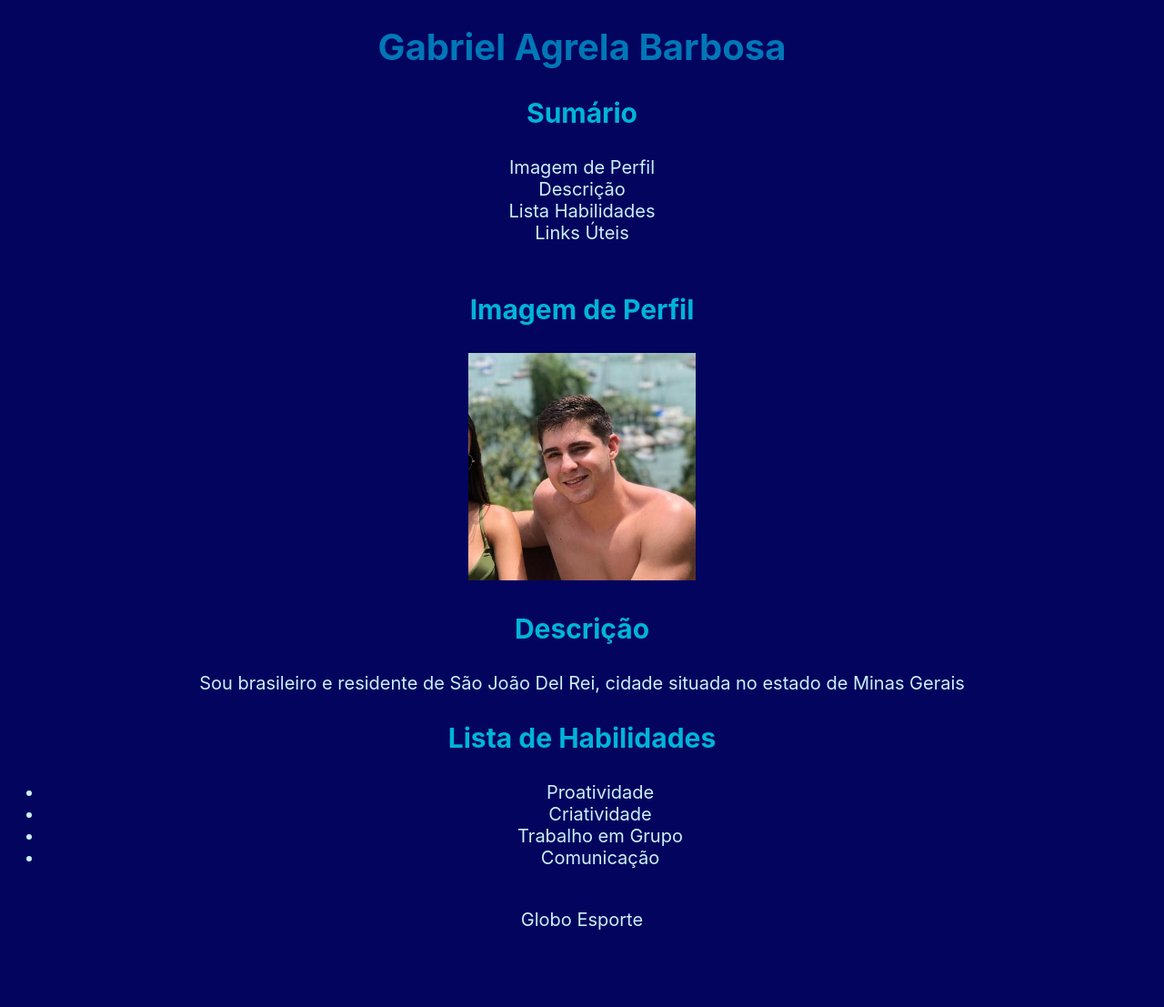
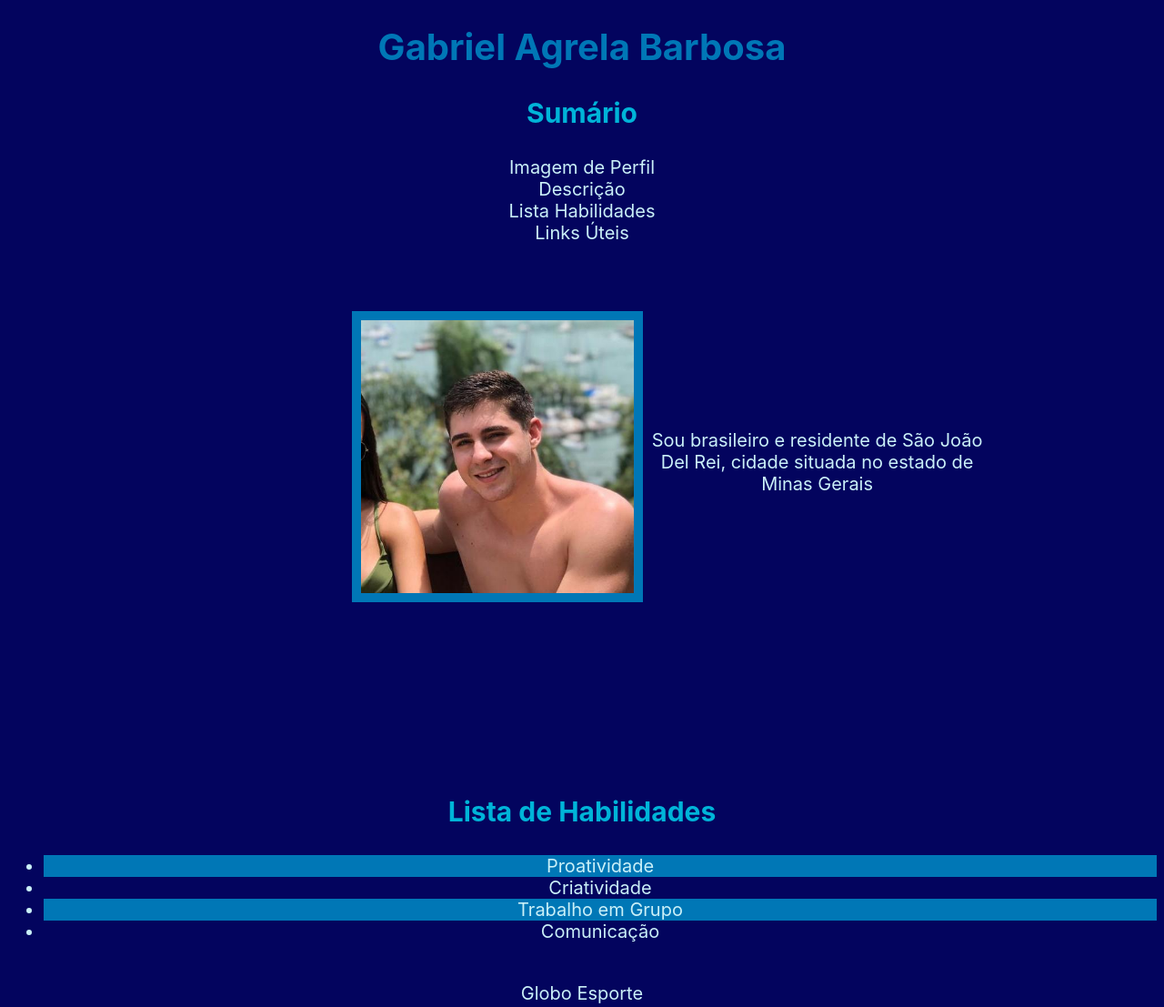
Before and after one commit to Gab-Agrela/Gab-Agrela.github.io, a plain HTML site: page index.html in a window 1280 px wide. Shown: the whole page at 91% size. Before the commit the page ends 1031 px from the top, so only its background shows below. Drawn offline with Linux system fonts and the light colour scheme.

Commit message:
Separando por blocos as classes

```diff
--- a/index.html
+++ b/index.html
@@ -3,78 +3,46 @@
 <head>
     <meta charset="UTF-8">
     <title>Portfólio</title>
-    <style>
-
-        h1{
-            font-family: -apple-system, BlinkMacSystemFont, 'Segoe UI', Roboto, Oxygen, Ubuntu, Cantarell, 'Open Sans', 'Helvetica Neue', sans-serif;
-            font-size: 2em;
-            text-align: center;
-            color: #0077b6;
-        }
-
-        body{
-            text-align: center;
-            background-color: #03045e;
-            font-size: 20px;
-            font-family: -apple-system, BlinkMacSystemFont, 'Segoe UI', Roboto, Oxygen, Ubuntu, Cantarell, 'Open Sans', 'Helvetica Neue', sans-serif;
-            color: #caf0f8;
-        }
-
-        p{
-
-        }
-
-
-        .titulo{
-            font-family: -apple-system, BlinkMacSystemFont, 'Segoe UI', Roboto, Oxygen, Ubuntu, Cantarell, 'Open Sans', 'Helvetica Neue', sans-serif;
-            font-size: 1.5em;
-            color: #00b4d8;
-        }
-
-        a:link{
-            color: #caf0f8;
-            text-decoration: none;
-            font-family: -apple-system, BlinkMacSystemFont, 'Segoe UI', Roboto, Oxygen, Ubuntu, Cantarell, 'Open Sans', 'Helvetica Neue', sans-serif;
-
-        }
-        a:visited{
-            color: #caf0f8;
-            text-decoration: none;
-            font-family: -apple-system, BlinkMacSystemFont, 'Segoe UI', Roboto, Oxygen, Ubuntu, Cantarell, 'Open Sans', 'Helvetica Neue', sans-serif;
-        }
-        a:hover {
-            color: #03045e;
-            background-color: #caf0f8;
-        }
-
-
-    </style>
+    <link rel="stylesheet" href="style.css">
 </head>
 <body>
+
+    <div id="nome">
         <h1>Gabriel Agrela Barbosa</h1>
+    </div>
 
+    <div id="sumario">
         <h3 class="titulo">Sumário</h3>
         <a class="links" href="#fotoPerfil">Imagem de Perfil</a><br>
         <a class="links" href="#descricao">Descrição</a><br>
         <a class="links" href="#listaHabilidade">Lista Habilidades</a><br>
         <a class="links" href="#links">Links Úteis</a><br><br>
+    </div>
 
-    <h3 class="titulo">Imagem de Perfil</h3>
-    <img id="fotoPerfil" src="profile.jpg" alt="Foto de perfil de Gabriel Agrela Barbosa" width="250px" >
+    <div id="imagem">
 
-    <h3 class="titulo">Descrição</h3>
-    <p id="descricao"> Sou brasileiro e residente de São João Del Rei, cidade situada no estado de Minas Gerais</p>
+        <img id="fotoPerfil" src="profile.jpg" alt="Foto de perfil de Gabriel Agrela Barbosa"  >
 
+    </div>
+
+    <div id="descricao">
+        <p id="paragrafo"> Sou brasileiro e residente de São João Del Rei, cidade situada no estado de Minas Gerais</p>
+    </div>
+
+    <div id="lista">
         <h3 class="titulo">Lista de Habilidades</h3>
         <ul id="listaHabilidade">
-        <li>Proatividade</li>
+            <li class="impar">Proatividade</li>
             <li>Criatividade</li>
-        <li>Trabalho em Grupo</li>
+            <li class="impar">Trabalho em Grupo</li>
             <li>Comunicação</li>
         </ul>
+    </div>
 
+    <div id="link">
         <a class="links" href="#fotoPerfil"><Imagem de Perfil</a><br>
         <a class="links" href="https://ge.globo.com/" target="_blank">Globo Esporte</a>
+    </div>
 
 </body>
 </html>
--- /dev/null
+++ b/style.css
@@ -0,0 +1,76 @@
+h1{
+    font-family: -apple-system, BlinkMacSystemFont, 'Segoe UI', Roboto, Oxygen, Ubuntu, Cantarell, 'Open Sans', 'Helvetica Neue', sans-serif;
+    font-size: 2em;
+    text-align: center;
+    color: #0077b6;
+}
+
+body{
+    text-align: center;
+    background-color: #03045e;
+    font-size: 20px;
+    font-family: -apple-system, BlinkMacSystemFont, 'Segoe UI', Roboto, Oxygen, Ubuntu, Cantarell, 'Open Sans', 'Helvetica Neue', sans-serif;
+    color: #caf0f8;
+}
+
+p{
+
+}
+
+
+.titulo{
+    font-family: -apple-system, BlinkMacSystemFont, 'Segoe UI', Roboto, Oxygen, Ubuntu, Cantarell, 'Open Sans', 'Helvetica Neue', sans-serif;
+    font-size: 1.5em;
+    color: #00b4d8;
+}
+
+a:link{
+    color: #caf0f8;
+    text-decoration: none;
+    font-family: -apple-system, BlinkMacSystemFont, 'Segoe UI', Roboto, Oxygen, Ubuntu, Cantarell, 'Open Sans', 'Helvetica Neue', sans-serif;
+
+}
+a:visited{
+    color: #caf0f8;
+    text-decoration: none;
+    font-family: -apple-system, BlinkMacSystemFont, 'Segoe UI', Roboto, Oxygen, Ubuntu, Cantarell, 'Open Sans', 'Helvetica Neue', sans-serif;
+}
+a:hover {
+    color: #03045e;
+    background-color: #caf0f8;
+}
+
+#fotoPerfil{
+    width:300px;
+}
+
+#imagem{
+    width: 250px;
+    margin-left: 30% ;
+    margin-top: 50px;
+    float: left;
+    padding-left: 10px;
+    padding-top: 10px;
+    padding-right: 60px;
+    padding-bottom: 5px;
+
+    background-color: #0077b6;
+
+}
+
+#descricao{
+    margin-top: 180px;
+    width: 450px;
+    margin-left: 50%;
+}
+
+
+#paragrafo{
+    margin-top:50px;
+    margin-bottom: 330px;
+
+}
+
+ul li.impar{
+    background-color: #0077b6;
+}
```
Lines whose indentation alone changed are shown as unchanged.
